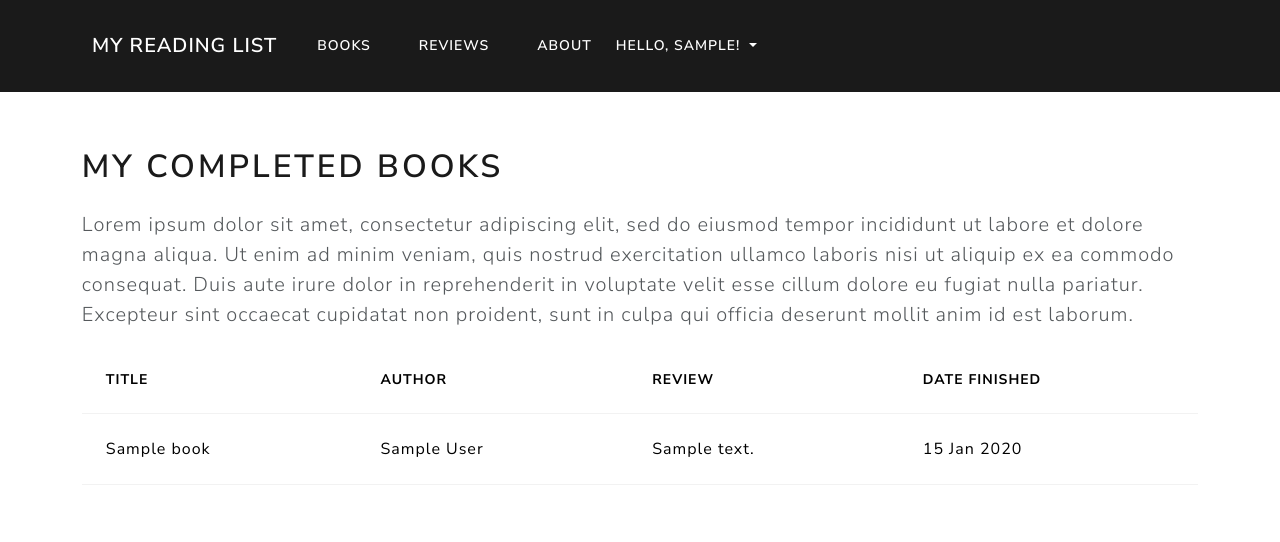
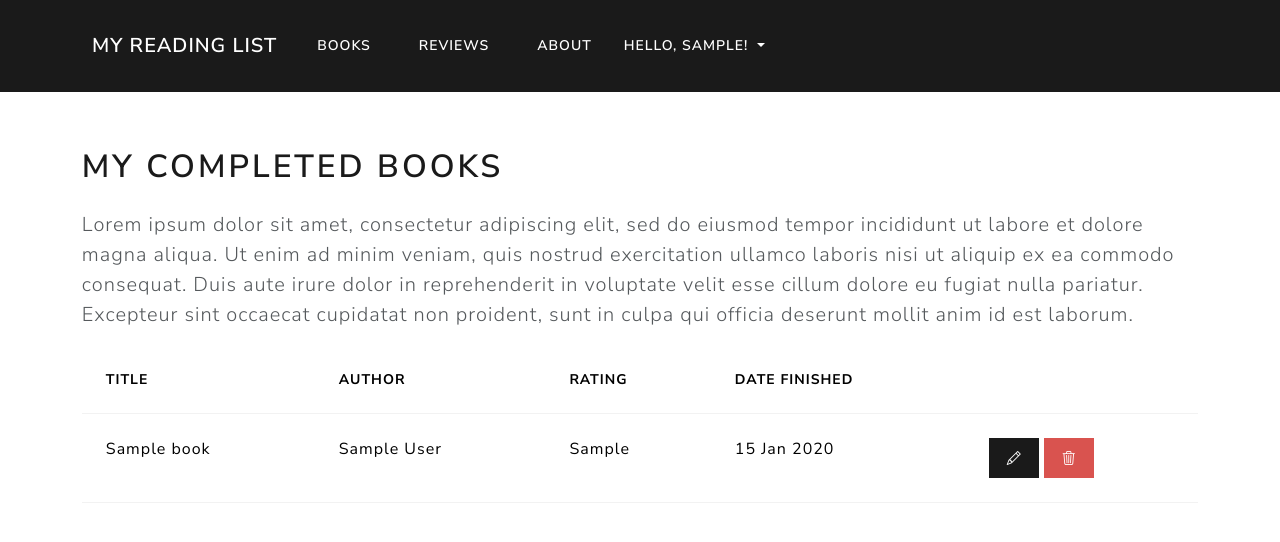
Before and after one commit to nicoferreira90/reading_list_app, a Django app: page /reviews/ in a window 1280 px wide. Shown: the top 542 px of the page. Run offline with Django 5.2, Linux system fonts and the light colour scheme; a user stored in the database is signed in; tables that the repository leaves empty hold one stand-in row (values such as "Sample post"); some libraries are stand-ins or nearby versions.

Commit message:
book rating page progress

```diff
--- a/reading/models.py
+++ b/reading/models.py
@@ -12,7 +12,7 @@ class Book(models.Model):
     # this are new
     finished = models.BooleanField(default=False)
     finished_date = models.DateTimeField(blank=True, null=True)
-    review = models.TextField(blank=True, null=True)
+    rating = models.CharField(max_length=50, blank=True, null=True)
 
     class Meta:
         ordering = ['order']
--- a/templates/base.html
+++ b/templates/base.html
@@ -78,7 +78,7 @@
               </li>
             </ul>
             {% if user.is_authenticated %}
-                <div class="dropdown text-end">
+                <div class="ms-2" class="dropdown text-end">
                     <a href="#" class="d-block text-decoration-none dropdown-toggle"
                         id="dropdownUser1" data-bs-toggle="dropdown" aria-expanded="false" style="color: white;">
                         hello, {{ user.username }}!
@@ -96,7 +96,7 @@
                     </ul>
                 </div>
               {% else %}
-                <div class="auth-buttons">
+                <div class="ms-2" class="auth-buttons">
                     <a href="{% url 'account_login' %}" class="btn btn-info me-2 border border-dark">Log In</a>
                     <a href="{% url 'account_signup' %}" class="btn btn-success border border-dark">Sign Up</a>
                 </div>
--- a/templates/reading/about.html
+++ b/templates/reading/about.html
@@ -16,7 +16,7 @@
 
     <p class="lead" style="font-weight: 500">I’m skilled in:</p>
     <ul>
-        <li style="font-weight: 500; font-size: 20px;">Python</li>
+        <li style="font-weight: 500; font-size: 20px;">Python, JavaScript</li>
         <li style="font-weight: 500; font-size: 20px;">Django/Django REST Framework</li>
         <li style="font-weight: 500; font-size: 20px;">HTMX, Alpine.js</li>
         <li style="font-weight: 500; font-size: 20px;">SQL/PostgreSQL</li>
--- a/templates/reading/partials/right_page_content.html
+++ b/templates/reading/partials/right_page_content.html
@@ -28,10 +28,10 @@
                 <div class="col">
                     <p class="lead"><b>{{finished_book_list.0.title}}</b></p>
                     <p class="lead">{{finished_book_list.0.author}}</p>
-                    {% if finised_book_list.0.review %}
-                        <p class="lead"><i>"{{finished_book_list.0.review}}"</i></p>
+                    {% if finised_book_list.0.rating %}
+                        <p class="lead"><i>"{{finished_book_list.0.rating}}"</i></p>
                     {% else %}
-                        <p class="lead">No review has been written yet.</p>
+                        <p class="lead">No rating has been added yet.</p>
                     {% endif %}
                     <p class="lead">{{finished_book_list.0.finished_date|date:"d M Y"}}</p>
                 </div>
--- a/templates/reading/review_page.html
+++ b/templates/reading/review_page.html
@@ -4,7 +4,7 @@
 
 <div class="p-2" style="width: 95%; margin: auto;">
 
-    <h1 class="my-4 text-start">My completed books</h1>
+    <h1 class="my-4 text-start">My Completed Books</h1>
 
     <p class="lead">Lorem ipsum dolor sit amet, consectetur adipiscing elit,
          sed do eiusmod tempor incididunt ut labore et dolore magna aliqua.
@@ -19,8 +19,9 @@
         <tr>
             <th scope="col">Title</th>
             <th scope="col">Author</th>
-            <th scope="col">Review</th>
+            <th scope="col">Rating</th>
             <th scope="col">Date Finished</th>
+            <th scope="col"></th>
         </tr>
         </thead>
         <tbody>
@@ -28,8 +29,21 @@
         <tr>
             <td>{{book.title}}</td>
             <td>{{book.author}}</td>
-            <td>{{book.review}}</td>
+            <td>{{book.rating}}</td>
             <td>{{book.finished_date|date:"d M Y"}}</td>
+            <td>
+                <div class="row" style="height: 50%;">
+                    <div class="col d-flex align-items-center">
+                        <button hx-get="{% url 'book_update' book.pk %}" hx-target="#right_page" hx-push-url="/edit/{{book.title}}" class="btn btn-primary" style="width: 50px; height: 40px; padding: 0;">
+                            <i class="bi bi-pencil"></i>
+                        </button>
+                        <button hx-delete="{% url 'delete_book' book.pk %}" hx-target="#reading_page_row" hx-confirm="Are you sure you wish to delete this book?"
+                            type="submit" class="btn btn-danger" style="width: 50px; height: 40px; padding: 0; margin-left: 5px;">
+                            <i class="bi bi-trash3"></i>
+                        </button>
+                    </div>
+                </div>
+            </td>
         </tr>
         {% endfor %}
         </tbody>
```
Also changed, not shown: reading/migrations/0010_remove_book_review_book_rating.py (added).
